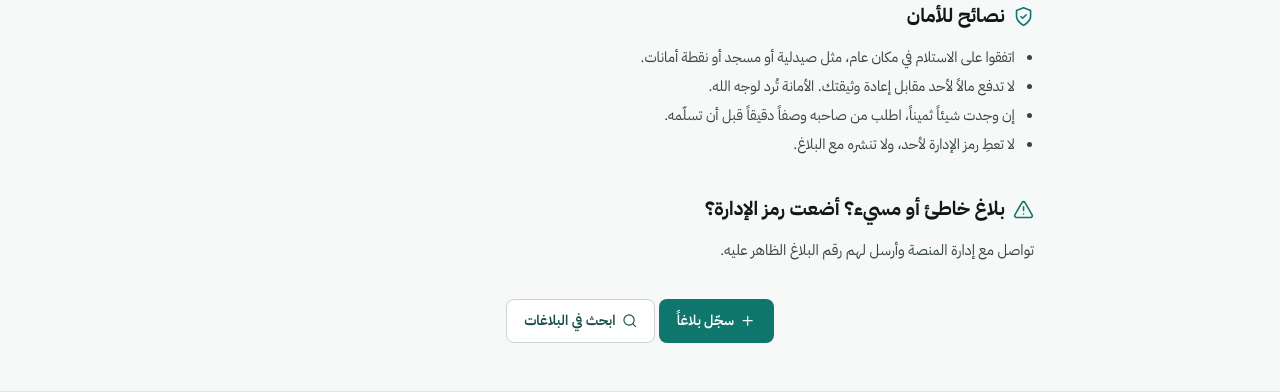
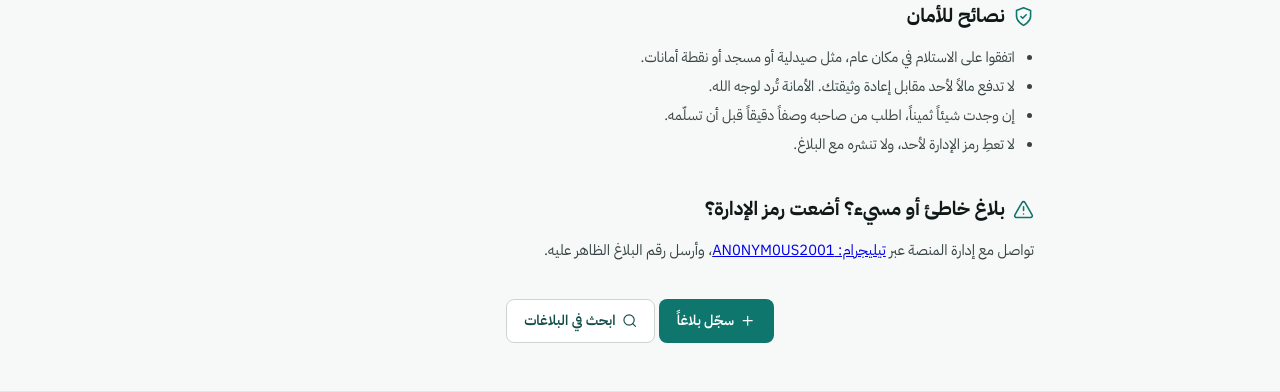
Before and after one commit to DrMohamedFawzi/Tajed-Tafqed, a PHP site: page /Tajed-Tafqed/about.php in a window 1280 px wide. Shown: the part 1195-1587 px from the top of the page. Run offline with PHP 8.4, Linux system fonts and the light colour scheme.

Commit message:
Add Telegram contact for the platform admins (about and manage pages)
Co-Authored-By: Claude Opus 5.5 <noreply@anthropic.com>

```diff
--- a/core/layout.php
+++ b/core/layout.php
@@ -15,8 +15,21 @@ require_once __DIR__ . '/icons.php';
 const ASSET_VER = '3';
 
 // How people reach the platform admins (abuse reports, lost owner codes).
-// Shown on about.php when set, e.g. 'واتساب: 0599000000' or an email address.
-const ADMIN_CONTACT = '';
+// Shown on about.php and manage.php when set.
+const ADMIN_CONTACT = 'تيليجرام: AN0NYM0US2001';
+const ADMIN_CONTACT_URL = 'https://t.me/AN0NYM0US2001';
+
+/**
+ * "contact the admins" sentence ending, with a link when a channel is set.
+ */
+function adminContactHtml(): string
+{
+    if (ADMIN_CONTACT === '') {
+        return 'تواصل مع إدارة المنصة';
+    }
+    return 'تواصل مع إدارة المنصة عبر <a href="' . htmlspecialchars(ADMIN_CONTACT_URL) . '" target="_blank" rel="noopener"><bdi>'
+        . htmlspecialchars(ADMIN_CONTACT) . '</bdi></a>';
+}
 
 /**
  * Areas of the Gaza Strip offered in forms and filters.
--- a/public/about.php
+++ b/public/about.php
@@ -94,11 +94,7 @@ pageStart('كيف تعمل المنصة والخصوصية', 'about');
 
     <section class="info-section">
         <h2><?= icon('alert') ?> بلاغ خاطئ أو مسيء؟ أضعت رمز الإدارة؟</h2>
-        <?php if (ADMIN_CONTACT !== ''): ?>
-            <p>تواصل مع إدارة المنصة وأرسل رقم البلاغ: <strong><?= htmlspecialchars(ADMIN_CONTACT) ?></strong></p>
-        <?php else: ?>
-            <p>تواصل مع إدارة المنصة وأرسل لهم رقم البلاغ الظاهر عليه.</p>
-        <?php endif; ?>
+        <p><?= adminContactHtml() ?>، وأرسل رقم البلاغ الظاهر عليه.</p>
     </section>
 
     <p class="text-center" style="margin: 2rem 0 3rem;">
--- a/public/manage.php
+++ b/public/manage.php
@@ -100,7 +100,7 @@ pageStart('إدارة البلاغ', '');
             <?php elseif (empty($item['owner_code_hash'])): ?>
                 <div class="alert alert-warning">
                     <?= icon('info') ?>
-                    <span>هذا البلاغ سُجّل قبل إضافة رموز الإدارة، لذلك لا يمكن إغلاقه من هنا. تواصل مع إدارة المنصة وأرسل لهم رقم البلاغ.</span>
+                    <span>هذا البلاغ سُجّل قبل إضافة رموز الإدارة، لذلك لا يمكن إغلاقه من هنا. <?= adminContactHtml() ?> وأرسل رقم البلاغ.</span>
                 </div>
 
             <?php else: ?>
@@ -127,7 +127,7 @@ pageStart('إدارة البلاغ', '');
                     <div class="privacy-note"><?= icon('lock') ?><span>في الحالتين يُحذف رقم الجوال من المنصة فوراً.</span></div>
                     <button type="submit" class="btn btn-primary btn-block mt-2">تأكيد</button>
                 </form>
-                <p class="band-note" style="margin-top: 1rem;">أضعت رمز الإدارة؟ تواصل مع إدارة المنصة وأرسل لهم رقم البلاغ.</p>
+                <p class="band-note" style="margin-top: 1rem;">أضعت رمز الإدارة؟ <?= adminContactHtml() ?> وأرسل رقم البلاغ.</p>
             <?php endif; ?>
         <?php endif; ?>
     </div>
```
